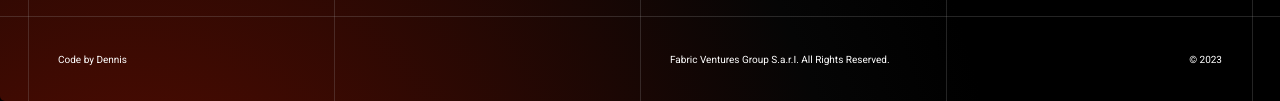
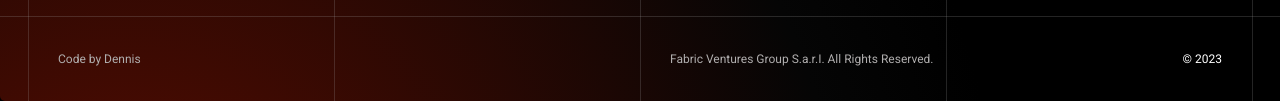
Before and after one commit to anish20012023/Fabric-Website, a plain HTML site: page index.html in a window 1280 px wide. Shown: the part 6316-6417 px from the top of the page. Drawn offline with Linux system fonts and the light colour scheme.

```diff
--- a/index.html
+++ b/index.html
@@ -638,7 +638,7 @@
 
             </div>
             <div class="footer-lower">
-                <div class="ftr-lwr-div1">Code by Dennis</div>
+                <div class="ftr-lwr-div1"><p>Code by Dennis</p></div>
                 <div class="ftr-lwr-div2"><p>Fabric Ventures Group S.a.r.I. All Rights Reserved.</p>
                 <span>&copy; 2023</span></div>
             </div>
--- a/style/main.scss
+++ b/style/main.scss
@@ -1044,6 +1044,12 @@ body {
             height: 100%;
             padding: 0 3rem;
             @include flex-box;
+            font-size: 1.2rem;
+            color: $ftr-para-color;
+
+            span{
+                color: white;
+            }
         }
     }
 }
```
Also changed, not shown: style/main.css, 1 other file.
